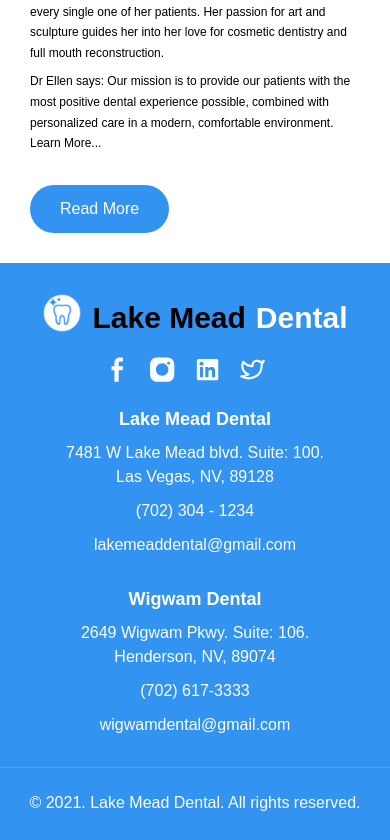
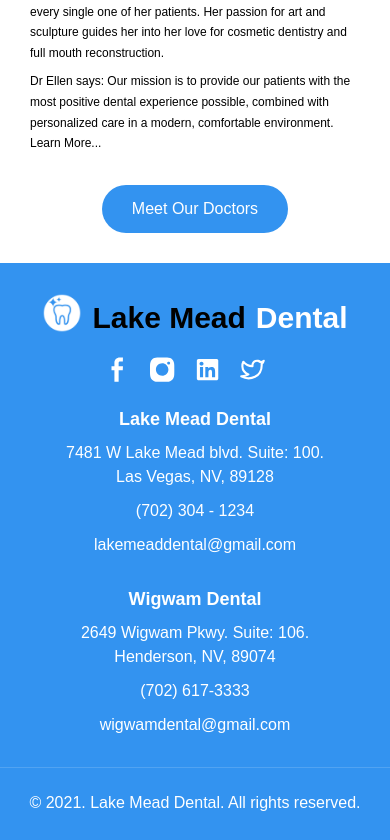
Before and after one commit to idenispankov/lake_mead_dental_next_js, a Next.js app: page / in a window 390 px wide. Shown: the part 1265-2105 px from the top of the page. Built offline with nearby package versions, Linux system fonts and the light colour scheme.

Commit message:
fixed styles for tablet, edit link text

```diff
--- a/components/HomeDoctor.js
+++ b/components/HomeDoctor.js
@@ -29,9 +29,11 @@
             positive dental experience possible, combined with personalized care
             in a modern, comfortable environment. Learn More...
           </p>
-          <Link href='meet-the-doctors'>
+          <Link href='/meet-the-doctors'>
             <a>
-              <button className={homeDoctorStyles.button}>Read More</button>
+              <button className={homeDoctorStyles.button}>
+                Meet Our Doctors
+              </button>
             </a>
           </Link>
         </div>
--- a/styles/HomeDoctor.module.css
+++ b/styles/HomeDoctor.module.css
@@ -139,9 +139,6 @@
   .dotes__image {
     display: none;
   }
-  .text__container {
-    margin: 0;
-  }
 }
 
 @media screen and (max-width: 950px) {
@@ -158,6 +155,9 @@
     max-width: 351px;
     min-height: 248px;
     margin-bottom: 50px;
+  }
+  .text__container {
+    margin: 0;
   }
 }
 
@@ -184,4 +184,8 @@
     min-width: 300px;
     max-height: 200px;
   }
+  .button {
+    display: block;
+    margin: 0 auto;
+  }
 }
```
